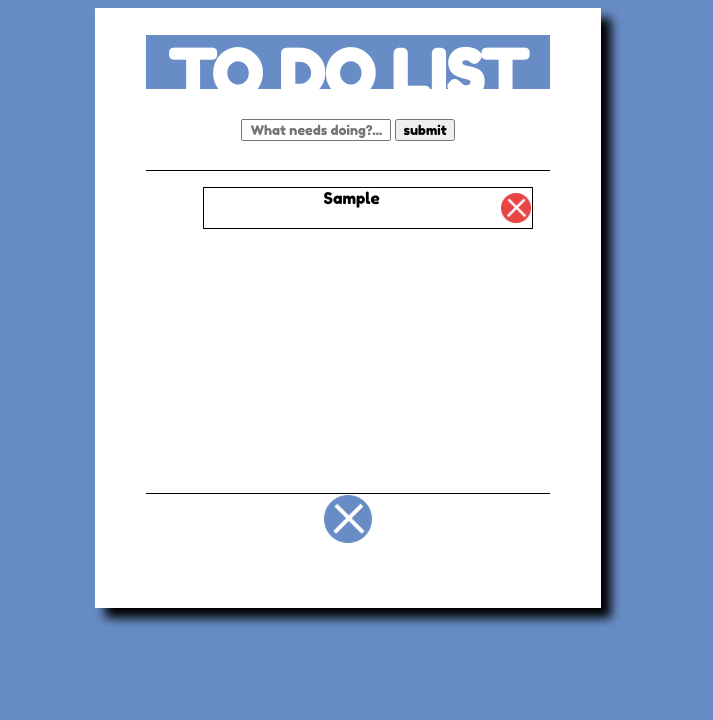
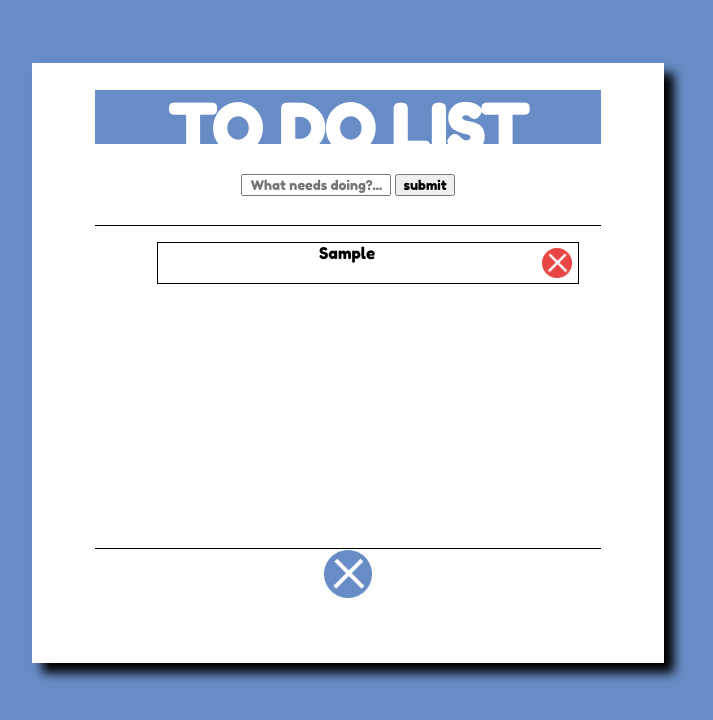
Before and after one commit to ondrejhabina/To-Do-List, a plain HTML site: page index.html in a window 1280 px wide. Both pictures are taken after typing "Sample" into the empty fields and a click on the button "submit". Shown: the whole page, without its empty margins (292-1005 px from the left). Drawn offline with Linux system fonts and the light colour scheme.

Commit message:
Add local storage functionality

```diff
--- a/script.js
+++ b/script.js
@@ -3,6 +3,8 @@ const resetBut = document.querySelector('.reset-but');
 const todoList = document.querySelector('.todo-list');
 const firstTodo = document.getElementById('example-todo');
 const firstCloseToDo = document.querySelector('.close-todo');
+
+//event listeners
 
 firstCloseToDo.addEventListener('click', () => {
     firstCloseToDo.parentNode.remove();
@@ -14,6 +16,8 @@ submitButton.addEventListener('click', function() {
 
 resetBut.addEventListener('click', reset);
 
+document.addEventListener('DOMContentLoaded', storageUnpack);
+
 //to register enter as submit button click
 document.addEventListener('keyup', function(event) {
     if (event.key === "Enter") {
@@ -21,13 +25,24 @@ document.addEventListener('keyup', function(event) {
     }
 })
 
+//functions
+
 function createTodo(input) {
     let todo = document.createElement('li');
     let closeButton = document.createElement('button');
     let closeButImg = document.createElement('img');
 
+    //setting up local storage
+    todo.innerHTML = input;
+    let todoText = todo.innerHTML;
+    let todoKey = String(todoList.children.length); //elegant way to assign a key to the local storage item, index based hence + 1
+
+    //determine if we are calling the func for creation or rebuilding from local storage
+    if (localStorage.getItem(todoKey) === null) {
+        storeTodo(todoKey ,todoText);
+    }
+
     //adding classes and appending elements appropriately
-    todo.innerHTML = input;
     closeButImg.src = 'red cross.png';
     closeButImg.classList.add('cross-img-red');
     closeButton.classList.add('close-todo');
@@ -41,19 +56,39 @@ function createTodo(input) {
     return todo;
 }
 
-
-function submitTodo() {
+function submitTodo(storageInput) {
     let userInput = document.getElementById('input-todo').value;
+    if (storageInput !== undefined) {
+        userInput = storageInput;
+    }
     if(userInput.length == 0) {
         alert('You did not input anything.')
     } else if(userInput.length > 0) {
+        firstTodo.remove(); //needs to happen before todo creation or it will cause bugs with local storage
         let madeTodo = createTodo(userInput);
         todoList.appendChild(madeTodo);
-        firstTodo.remove();
         document.getElementById('input-todo').value = "";
     }
 }
 
 function reset() {
     todoList.replaceChildren();
+    localStorage.clear();
 }
+
+// local storage setup and rebuilding todos from storage
+
+function storeTodo(key ,value) {
+    let keyString = key.toString();
+    let valString = value;
+    localStorage.setItem(keyString, valString);
+}
+
+function storageUnpack() {
+    if (localStorage.length !== 0) {
+        for(let i = 0; i < localStorage.length; i++) { //loop through local storage and create todos
+            let storageItem = localStorage.getItem(String(i));
+            submitTodo(storageItem);
+        }
+    }
+}
--- a/style.css
+++ b/style.css
@@ -1,6 +1,7 @@
 @import url('https://fonts.googleapis.com/css2?family=Fredoka+One&display=swap');
 
 * {
+
     font-family: 'Fredoka One', cursive;
     text-align: center;
 }
@@ -10,10 +11,12 @@ html {
 }
 
 .main-window {
-    width: 40%;
+    width: 50%;
     height: 600px;
+    min-height: 550px;
     background-color: white;
     margin: auto;
+    margin-top: 5%;
     box-shadow: 10px 10px 10px black;
 }
 
```
Also changed, not shown: favicon.png (added).
